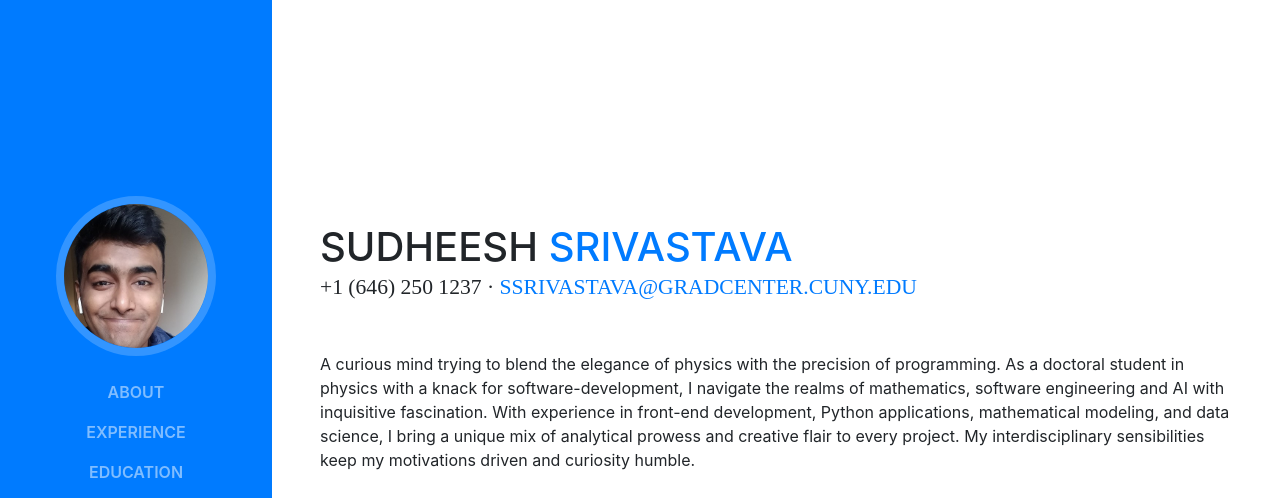
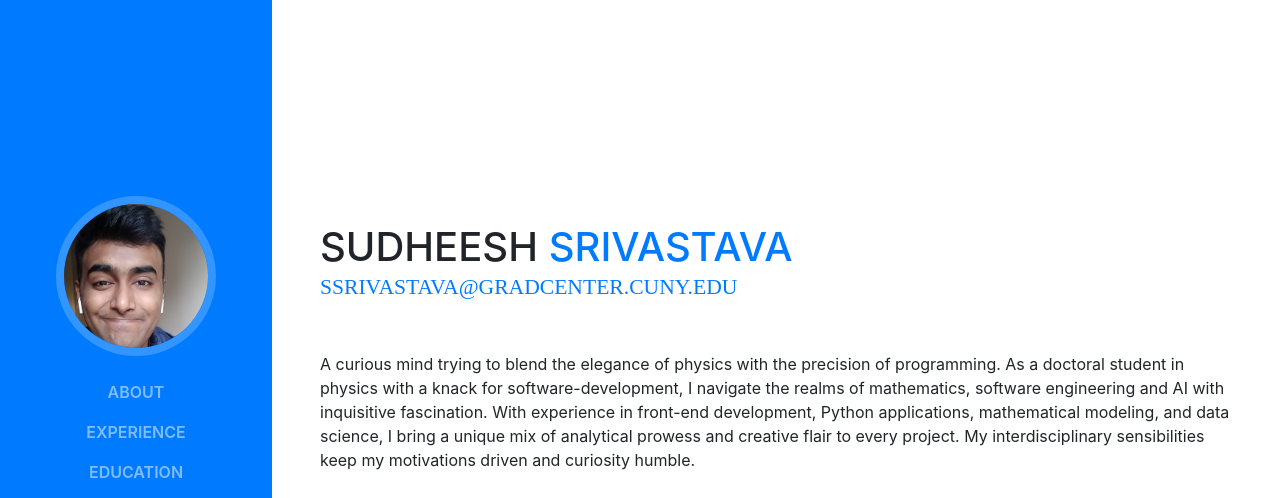
Before and after one commit to sudheesh4/Homepage, a website with bundled scripts: page index.html in a window 1280 px wide. Shown: the top 498 px of the page. Built offline with nearby package versions, Linux system fonts and the light colour scheme; a script that the page names is missing; a web font is replaced by a local one.

Commit message:
Update index.html

```diff
--- a/index.html
+++ b/index.html
@@ -283,7 +283,7 @@ function myFunction() {
           <h1 class="mb-0">Sudheesh
             <span class="text-primary">Srivastava</span>
           </h1>
-          <div class="subheading mb-5"> +1 (646) 250 1237 ·
+          <div class="subheading mb-5">
             <a href="mailto:ssrivastava@gradcenter.cuny.edu">ssrivastava@gradcenter.cuny.edu</a>
           </div>
           <p class="mb-5">
```
